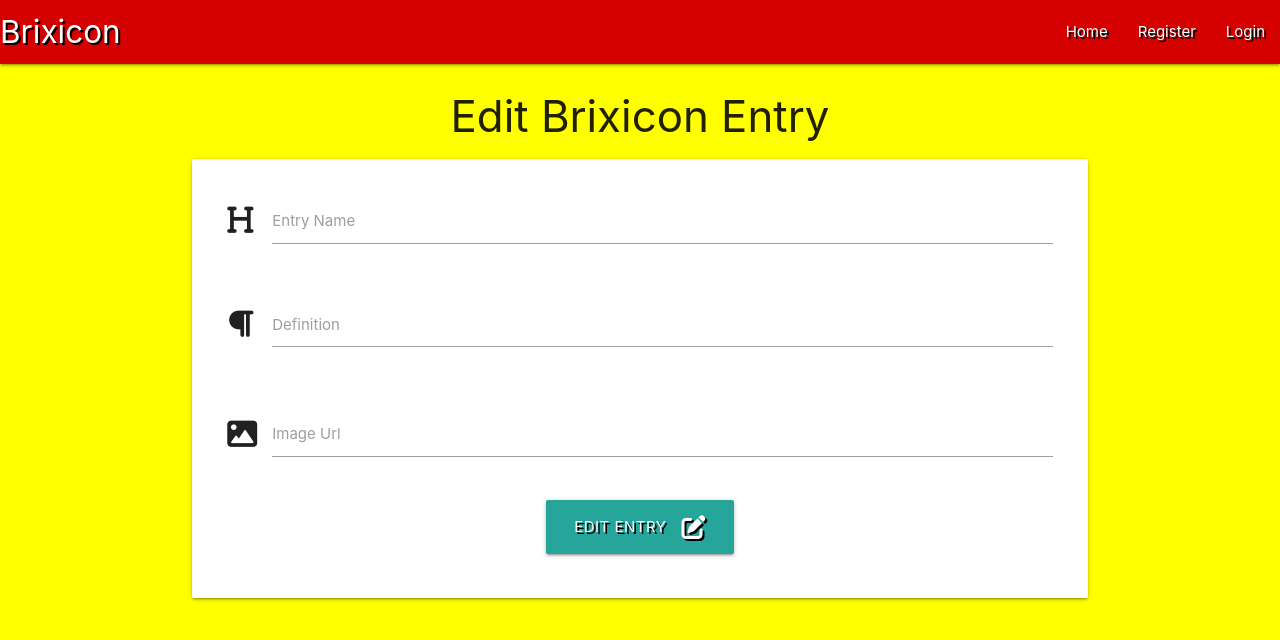
After one commit to JeromeDaGnome/Brixicon, a Flask app: template templates/edit_brixical.html in a window 1280 px wide. The commit adds this page. Shown: the top 640 px of the page. Run offline with Flask 2, Linux system fonts and the light colour scheme; the template is opened without the code that fills it, so the values that code supplies are empty; some libraries are stand-ins or nearby versions.

Commit message:
adding edit and delete functions

```diff
--- a/app.py
+++ b/app.py
@@ -123,6 +123,11 @@ def add_brixical():
     return render_template("add_brixical.html")
 
 
+@app.route("/edit_brixical/<brixical_id>", methods=["GET", "POST"])
+def edit_brixical(brixical_id):
+    brixical = mongo.db.brixicals.find_one({"_id": ObjectId(brixical_id)})
+    return render_template("edit_brixical.html", brixical=brixical)
+
 if __name__ == "__main__":
     app.run(host=os.environ.get("IP"),
         port=int(os.environ.get("PORT")),
--- a/templates/base.html
+++ b/templates/base.html
@@ -24,8 +24,10 @@
                 <li><a href="{{ url_for('get_brixicals') }}">Home</a></li>
                 {% if session.user %}
                     <li><a href="{{ url_for('add_brixical') }}">Add</a></li>
-                    <li><a href="#">Edit</a></li>
-                    <li><a href="#">Delete</a></li>
+                    {% if session.user == "admin" %}
+                        <li><a href="#">Edit</a></li>
+                        <li><a href="#">Delete</a></li>
+                    {% endif %}
                     <li><a href="{{ url_for('profile', username=session['user']) }}">Profile</a></li>
                     <li><a href="{{ url_for('logout') }}">Logout</a></li>
                 {% else %}
@@ -42,8 +44,10 @@
             <li><a href="{{ url_for('get_brixicals') }}">Home</a></li>
             {% if session.user %}
                 <li><a href="{{ url_for('add_brixical') }}">Add</a></li>
-                <li><a href="#">Edit</a></li>
-                <li><a href="#">Delete</a></li>
+                {% if session.user == "admin" %}
+                    <li><a href="#">Edit</a></li>
+                    <li><a href="#">Delete</a></li>
+                {% endif %}
                 <li><a href="{{ url_for('profile', username=session['user']) }}">Profile</a></li>
                 <li><a href="{{ url_for('logout') }}">Logout</a></li>
             {% else %}
--- a/templates/brixicals.html
+++ b/templates/brixicals.html
@@ -7,6 +7,10 @@
             <div class="card horizontal">
                 <div class="card-image">
                     <img src="{{ brixical.imageUrl }}">
+                    {% if session.user == "admin" %}
+                        <a href="{{ url_for('edit_brixical', brixical_id=brixical._id) }}" class="btn-small yellow black-text">Edit</a>
+                        <a href="" class="btn-small yellow black-text">Delete</a>
+                    {% endif %}
                 </div>
                 <div class="card-stacked">
                     <div class="card-content">
--- /dev/null
+++ b/templates/edit_brixical.html
@@ -0,0 +1,42 @@
+{% extends "base.html" %}
+{% block content %}
+
+    <h3 class="center-align">Edit Brixicon Entry</h3>
+
+    <div class="row card-panel white">
+        <form class="col s12" method="POST" action="{{ url_for('edit_brixical', brixical_id=brixical._id) }}">
+            <!-- Header -->
+            <div class="row">
+                <div class="input-field col s12">
+                    <i class="fa-solid fa-heading prefix"></i>
+                    <input id="brixword" name="brixword" type="text" class="validate" required>
+                    <label for="brixword">Entry Name</label>
+                </div>
+            </div>
+            <!-- definition -->
+            <div class="row">
+                <div class="input-field col s12">
+                    <i class="fa-solid fa-paragraph prefix"></i>
+                    <textarea id="definition" name="definition" class="materialize-textarea" required></textarea>
+                    <label for="definition">Definition</label>
+                </div>
+            </div>
+            <!-- image url -->
+            <div class="row">
+                <div class="input-field col s12">
+                    <i class="fa-solid fa-image prefix"></i>
+                    <input id="imageUrl" name="imageUrl" type="tel" class="validate" required>
+                    <label for="imageUrl">Image Url</label>
+                </div>
+            </div>
+            <!-- Submit Button -->
+            <div class="row">
+                <div class="col s12 center-align">
+                    <button type="submit" class="btn-large text-standout">
+                        Edit Entry <i class="fas fa-edit right"></i>
+                    </button>
+                </div>
+            </div>
+        </form>
+    </div>
+{% endblock %}
```
